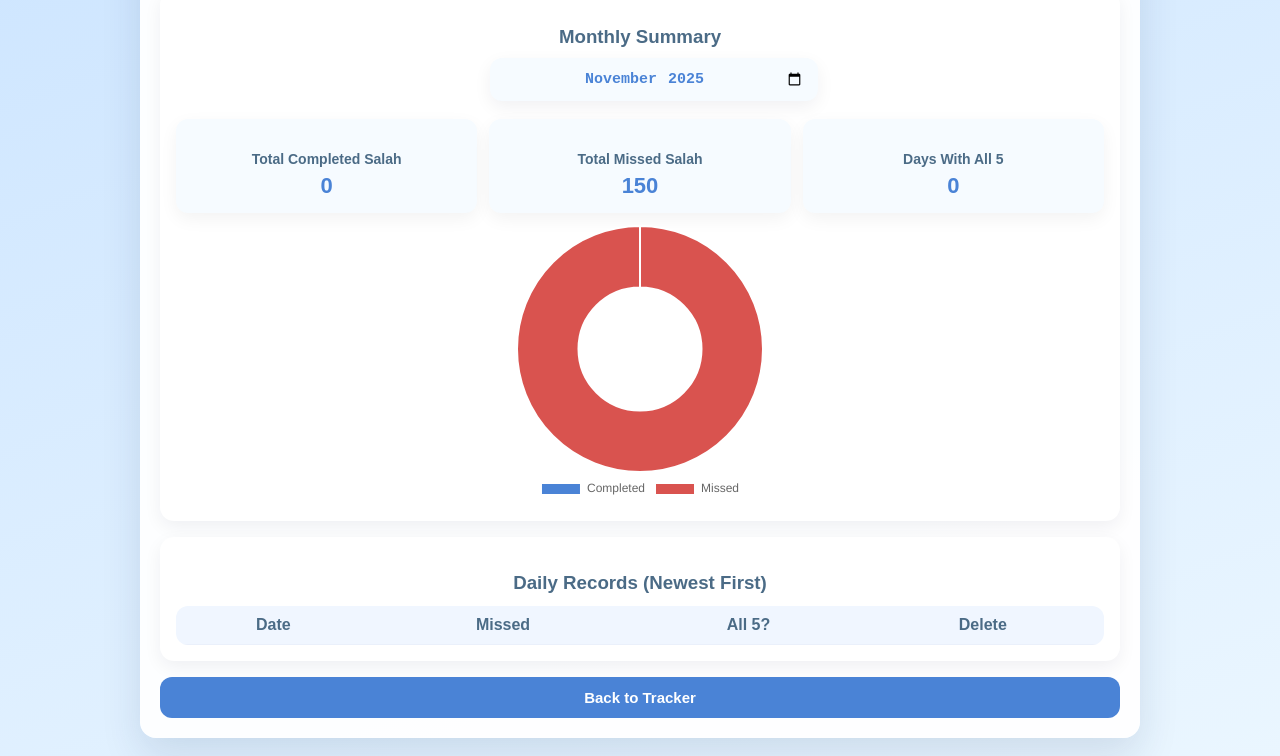
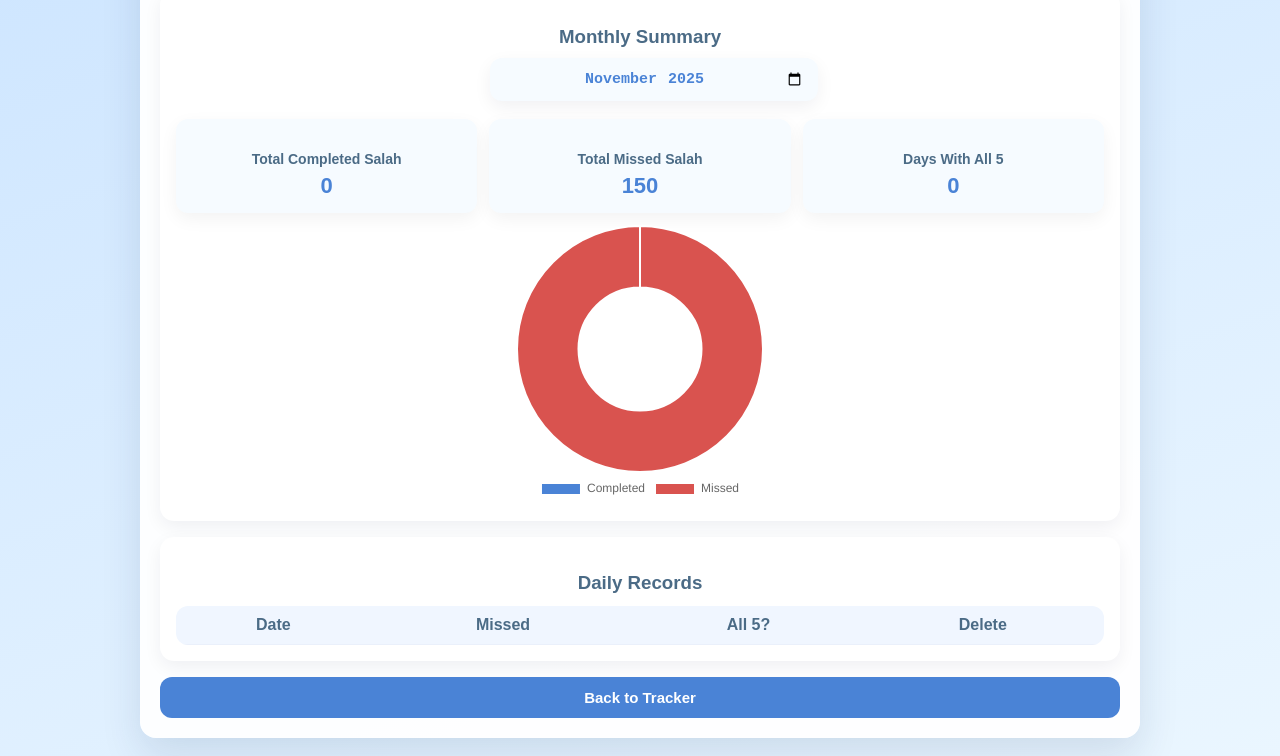
Before and after one commit to DSRiyan/Salah-Tracker, a plain HTML site: page history.html in a window 1280 px wide. Shown: the part 107-863 px from the top of the page. Drawn offline with nearby package versions, Linux system fonts and the light colour scheme.

Commit message:
Update history.html

```diff
--- a/history.html
+++ b/history.html
@@ -227,7 +227,7 @@
 
     <!-- DAILY TABLE -->
     <div class="card">
-      <h3 style="text-align:center;margin-bottom:10px;">Daily Records (Newest First)</h3>
+      <h3 style="text-align:center;margin-bottom:10px;">Daily Records</h3>
 
       <div class="tableWrap">
         <table id="historyTable">
```
